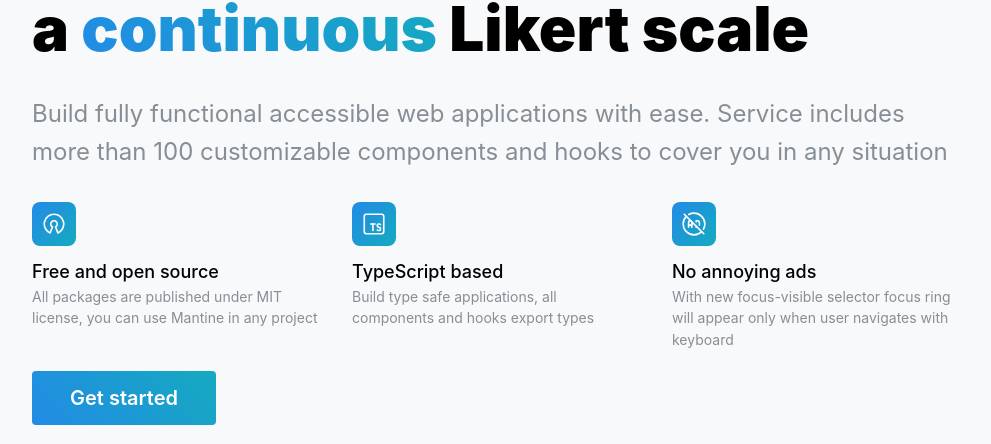
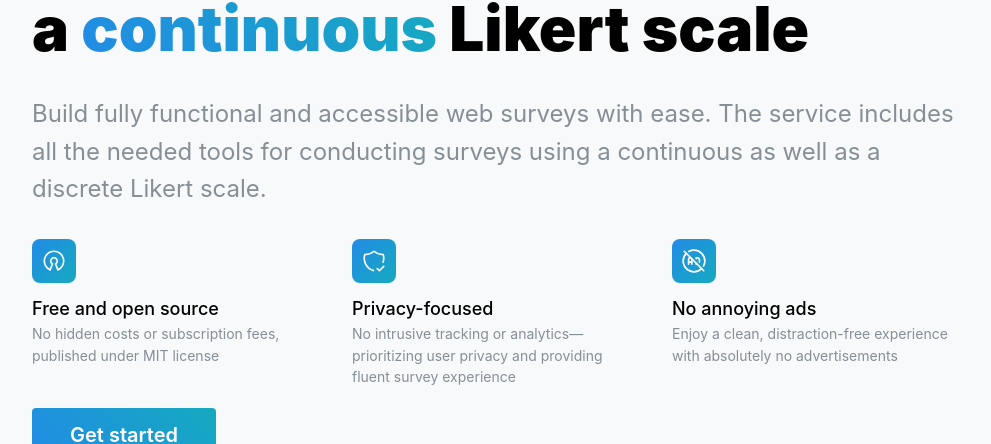
Before and after one commit to konrad-skowron/engineering-thesis, a Next.js app: page / in a window 1280 px wide. Shown: the part 279-723 px from the top of the page, without its empty margins (144-1135 px from the left). Built offline with nearby package versions, Linux system fonts and the light colour scheme; no server answers.

Commit message:
prototype preparation

```diff
--- a/src/app/(main)/create/page.tsx
+++ b/src/app/(main)/create/page.tsx
@@ -1,5 +1,5 @@
 'use client'
-import React, { useState, useEffect } from 'react';
+import React, { useState } from 'react';
 import { useRouter } from 'next/navigation';
 import { useAuth } from '@/components/auth/AuthProvider';
 import { saveSurvey } from '@/lib/firestore';
@@ -141,6 +141,7 @@ export default function Create() {
 
                 <Select
                   label="Type"
+                  allowDeselect={false}
                   placeholder="Select question type"
                   value={q.type}
                   w="20rem"
--- a/src/components/pages/Dashboard.tsx
+++ b/src/components/pages/Dashboard.tsx
@@ -87,7 +87,7 @@ export default function Dashboard() {
         </Group>
 
         {surveys.length === 0 && !gettingSurveys &&
-          <Text mt="xl" pl="10px">You have not created any surveys yet.</Text>}
+          <Text mt="sm" pl="10px">You have not created any surveys yet.</Text>}
 
         {surveys.map((survey, index) => (
           <Link key={index} href={`/${survey.id}`} style={{ textDecoration: 'none', color: 'inherit' }}>
--- a/src/components/pages/LandingPage.tsx
+++ b/src/components/pages/LandingPage.tsx
@@ -1,5 +1,5 @@
 import { Container, Text, Button, Group, ThemeIcon, SimpleGrid, rem } from '@mantine/core';
-import { IconBrandOpenSource, IconBrandTypescript, IconAdCircleOff } from '@tabler/icons-react';
+import { IconBrandOpenSource, IconShieldCheck, IconAdCircleOff } from '@tabler/icons-react';
 import classes from './LandingPage.module.css';
 import Link from 'next/link';
 
@@ -7,18 +7,18 @@ const features = [
   {
     icon: IconBrandOpenSource,
     title: 'Free and open source',
-    description: 'All packages are published under MIT license, you can use Mantine in any project',
+    description: 'No hidden costs or subscription fees, published under MIT license',
   },
   {
-    icon: IconBrandTypescript,
-    title: 'TypeScript based',
-    description: 'Build type safe applications, all components and hooks export types',
+    icon: IconShieldCheck,
+    title: 'Privacy-focused',
+    description: 'No intrusive tracking or analytics—prioritizing user privacy and providing fluent survey experience',
   },
   {
     icon: IconAdCircleOff,
     title: 'No annoying ads',
     description:
-      'With new focus-visible selector focus ring will appear only when user navigates with keyboard',
+      'Enjoy a clean, distraction-free experience with absolutely no advertisements',
   }
 ];
 
@@ -55,8 +55,9 @@ export function LandingPage() {
         </h1>
 
         <Text className={classes.description} c="dimmed">
-          Build fully functional accessible web applications with ease. Service includes more than
-          100 customizable components and hooks to cover you in any situation
+          Build fully functional and accessible web surveys with ease.
+          The service includes all the needed tools for conducting surveys
+          using a continuous as well as a discrete Likert scale.
         </Text>
 
         <SimpleGrid cols={3} spacing="xl" mt="xl">
```
